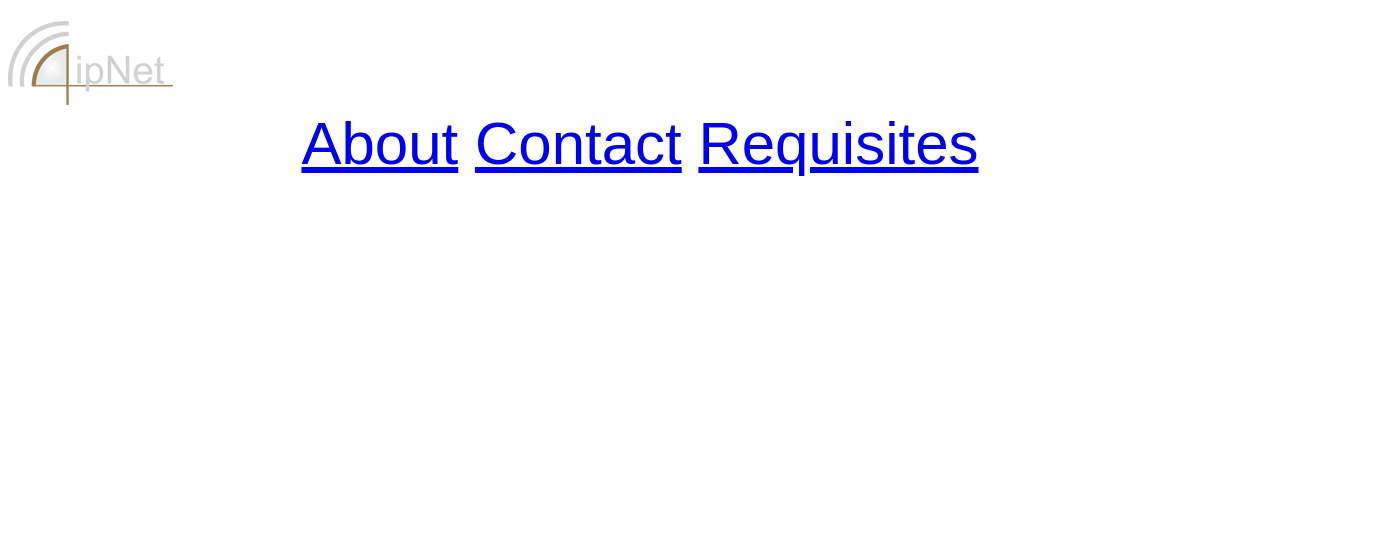
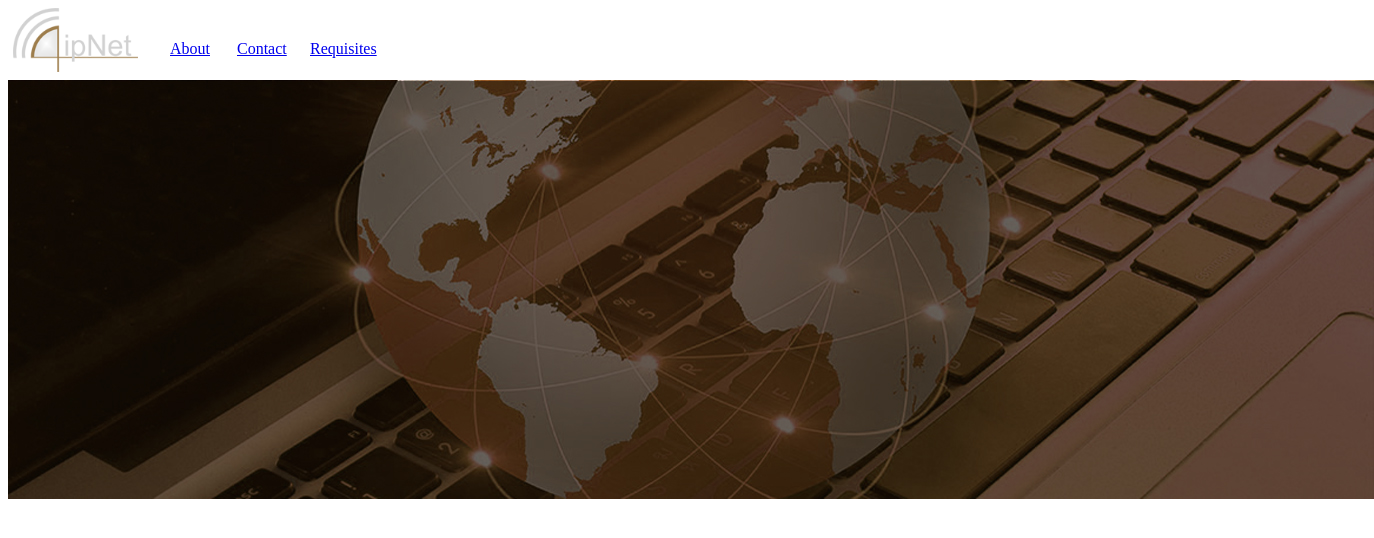
Before and after one commit to lutsakandrii/html1, a plain HTML site: page index.html in a window 1280 px wide. Shown: the whole page, 1374 px wide, since content can reach past the window. Drawn offline with Linux system fonts and the light colour scheme.

Commit message:
home commit

```diff
--- a/css/index.css
+++ b/css/index.css
@@ -1,7 +1,43 @@
 body .menu {
-  text-align: center;
-  font-size: 60px;
-  font-family: fantasy;
-  color: azure;
-  text-decoration: none;
+  font-size: unset;
 }
+
+.menu-item {
+  position: absolute;
+  top: 8px;
+  left: 13px;
+}
+
+.about {
+  left: 170px;
+  top: 40px;
+}
+
+.contact {
+  left: 237px;
+  top: 40px;
+}
+
+.requisites {
+  left: 310px;
+  top: 40px;
+}
+
+.menu-item:hover {
+  cursor: pointer;
+  background-color: aqua;
+}
+
+.sub-conteiner {
+  position: absolute;
+  display: none;
+}
+
+.about:hover .sub-conteiner {
+  display: block;
+}
+
+.baner-img {
+  position: absolute;
+  top: 80px;
+}
--- a/index.html
+++ b/index.html
@@ -10,12 +10,29 @@
 </head>
 
 <body>
-    <h1></h1>
-    <a href="index.html"><img src="./img/завантаження.png" alt="4ipNet Internet provider"></a>
+
+
     <div class="menu">
-        <a href="about.html" target="_blank">About</a>
-        <a href="contact.html" target="_blank">Contact</a>
-        <a href="requisites.html" target="_blank">Requisites</a>
+        <span class="menu-item img"><a href="index.html"><img src="img\завантаження.png" width="125px"
+                    alt="4ipNet Internet provider"></a></span>
+        <span class="menu-item about">
+            <a href="about.html" target="_blank">About</a>
+            <div class="sub-conteiner">
+                <div class="sub-conteiner-item">item1</div>
+                <div class="sub-conteiner-item">item2</div>
+                <div class="sub-conteiner-item">item3</div>
+                <div class="sub-conteiner-item">item4</div>
+            </div>
+        </span>
+        <span class="menu-item contact">
+            <a href="contact.html" target="_blank">Contact</a>
+        </span>
+        <span class="menu-item requisites">
+            <a href="requisites.html" target="_blank">Requisites</a>
+        </span>
+    </div>
+    <div class="baner">
+        <span class="baner-img"><img src="./img/banner_bg.jpg" alt="baner"></span>
     </div>
 
 </body>
```
Also changed, not shown: img/banner_bg.jpg (added).
